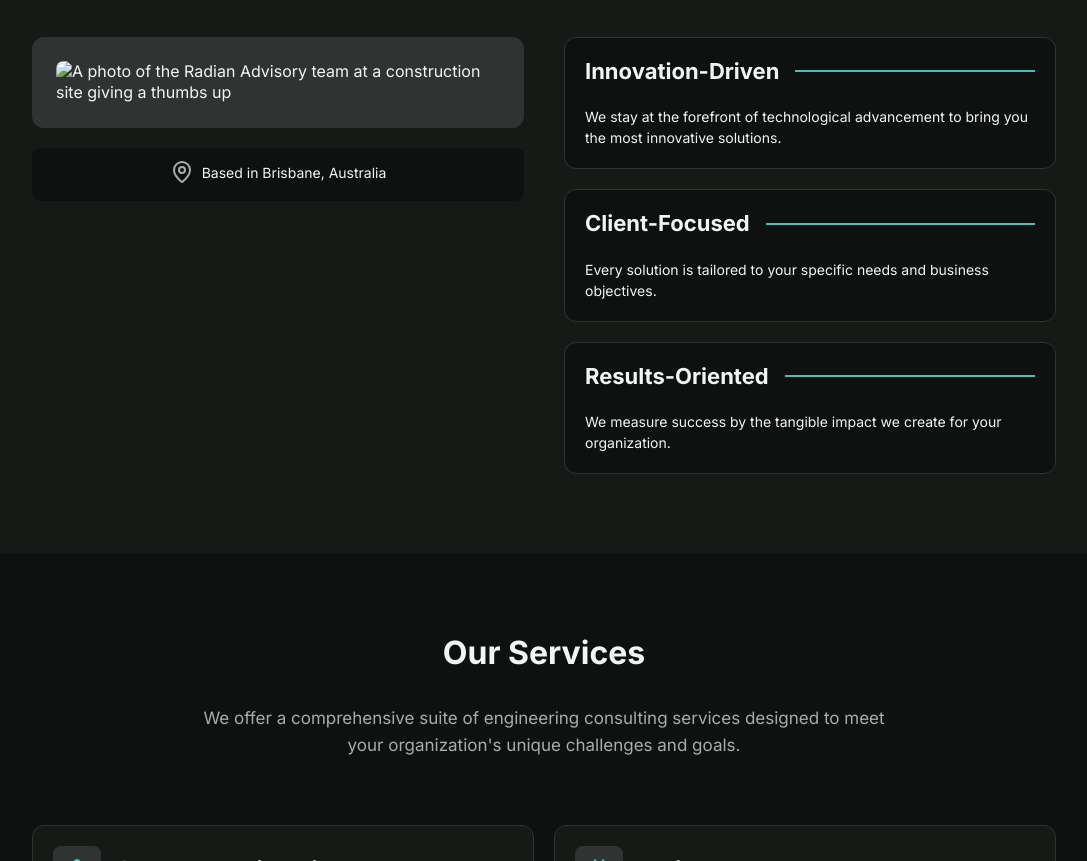
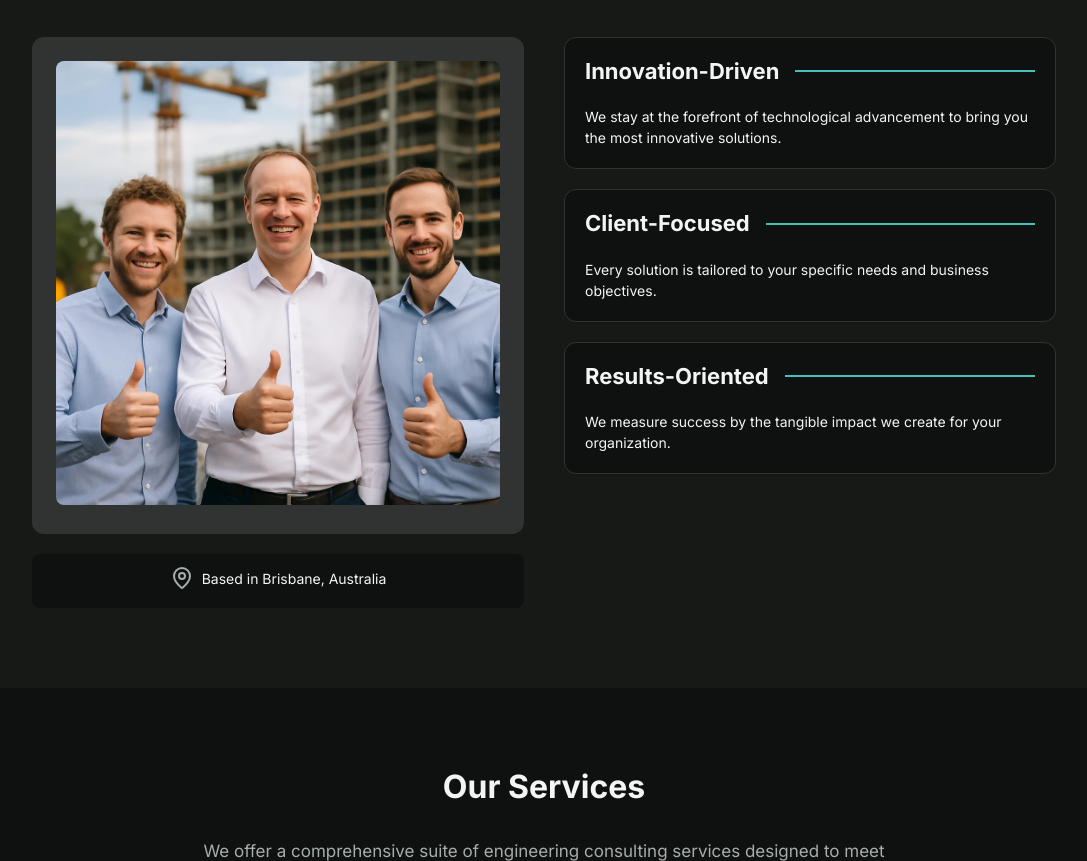
Before and after one commit to codylg/radian-advisory-website, a plain HTML site: page index.html in a window 1280 px wide. Shown: the part 920-1781 px from the top of the page, without its empty margins (96-1183 px from the left). Drawn offline with Linux system fonts and the light colour scheme; the site is published under a folder, as on GitHub Pages, so addresses that start at the root find nothing.

Commit message:
Remove root from img

```diff
--- a/index.html
+++ b/index.html
@@ -65,7 +65,7 @@
       </div>
       <div class="section-columns">
         <div class="section-left-column">
-          <div class="team-photo"><img src="/static/team.webp" alt="A photo of the Radian Advisory team at a construction site giving a thumbs up"></div>
+          <div class="team-photo"><img src="static/team.webp" alt="A photo of the Radian Advisory team at a construction site giving a thumbs up"></div>
           <div class="banner">
             <div class="icon">
               <svg xmlns="http://www.w3.org/2000/svg" width="24" height="24" viewBox="0 0 24 24" fill="none" stroke="currentColor" stroke-width="2" stroke-linecap="round" stroke-linejoin="round" aria-hidden="true">
```
Also changed, not shown: 1 other file.
